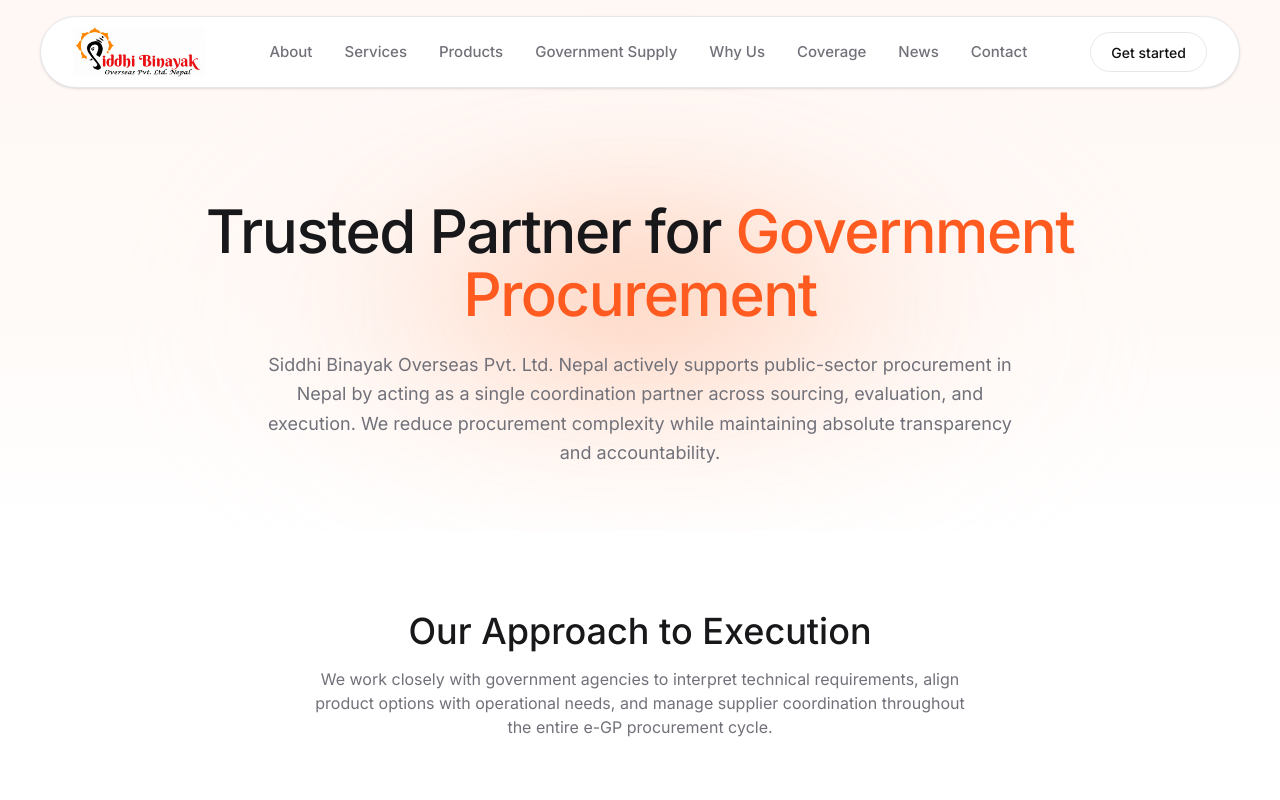
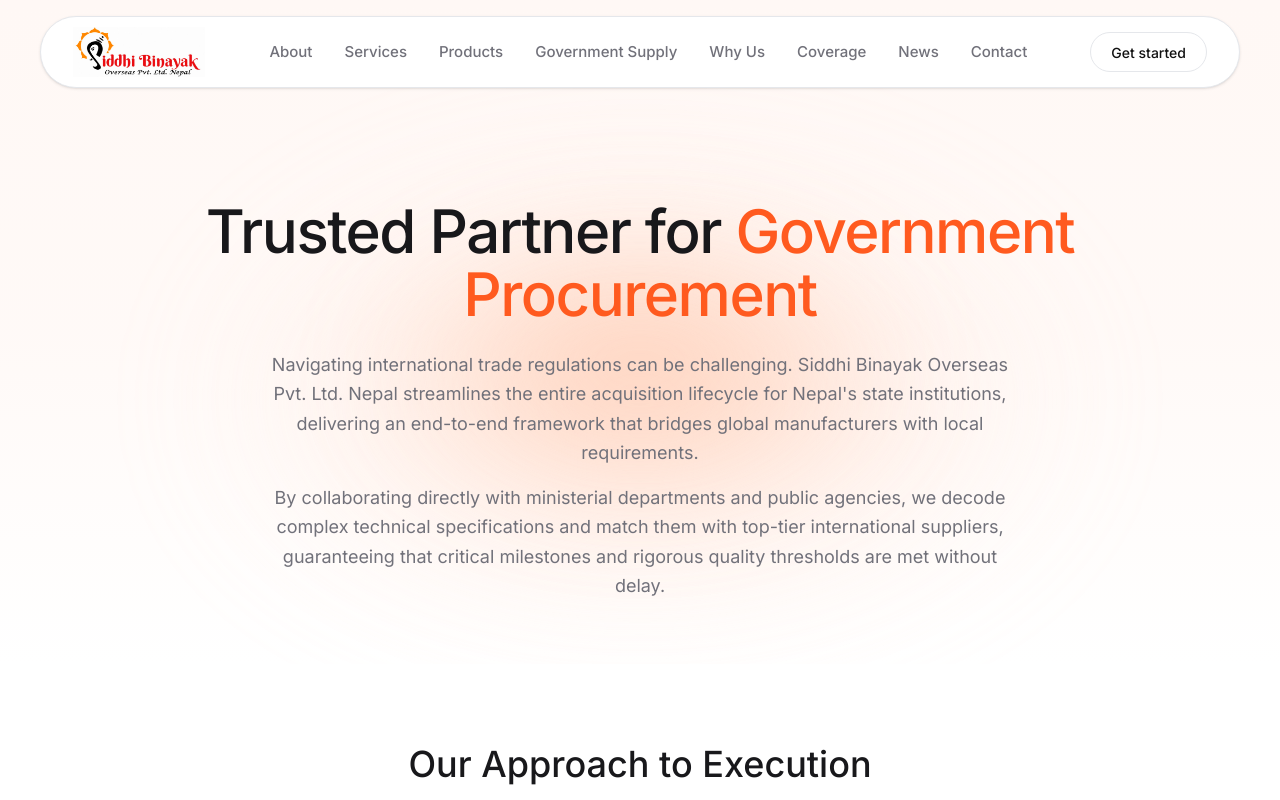
Before and after one commit to rajanthakulla/siddhi-binayak, a Next.js app: page /government-supply in a window 1280 px wide. Shown: the top 800 px of the page. Built offline with nearby package versions, Linux system fonts and the light colour scheme.

Commit message:
Update government supply page content with international trade regulation description

```diff
--- a/src/app/government-supply/page.tsx
+++ b/src/app/government-supply/page.tsx
@@ -23,9 +23,14 @@
             </h1>
           </ScrollReveal>
           <ScrollReveal delay={0.25}>
-            <p className="font-sans text-[18px] text-text-secondary leading-relaxed max-w-3xl">
-              Siddhi Binayak Overseas Pvt. Ltd. Nepal actively supports public-sector procurement in Nepal by acting as a single coordination partner across sourcing, evaluation, and execution. We reduce procurement complexity while maintaining absolute transparency and accountability.
-            </p>
+            <div className="flex flex-col gap-4 font-sans text-[18px] text-text-secondary leading-relaxed max-w-3xl">
+              <p>
+                Navigating international trade regulations can be challenging. Siddhi Binayak Overseas Pvt. Ltd. Nepal streamlines the entire acquisition lifecycle for Nepal's state institutions, delivering an end-to-end framework that bridges global manufacturers with local requirements.
+              </p>
+              <p>
+                By collaborating directly with ministerial departments and public agencies, we decode complex technical specifications and match them with top-tier international suppliers, guaranteeing that critical milestones and rigorous quality thresholds are met without delay.
+              </p>
+            </div>
           </ScrollReveal>
         </div>
       </section>
```
